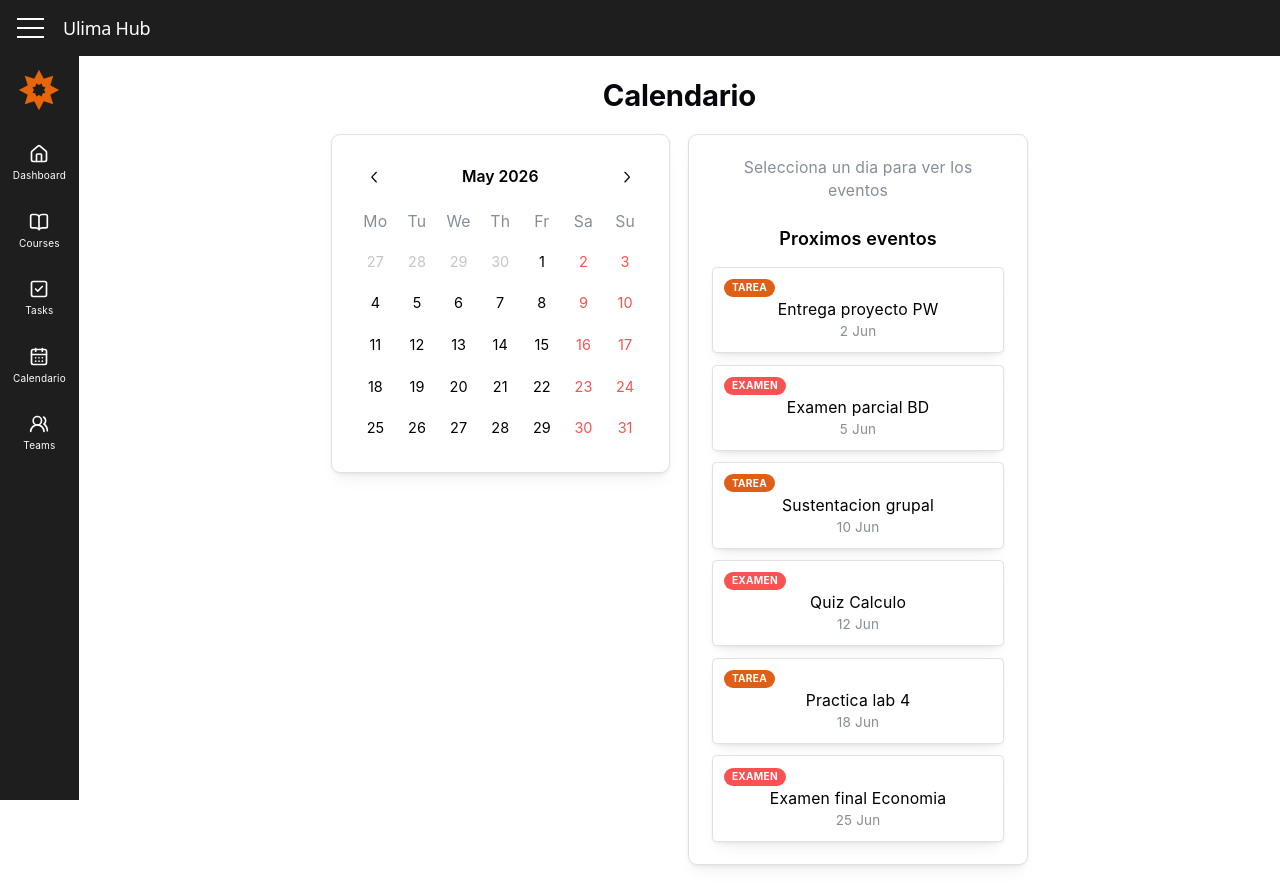
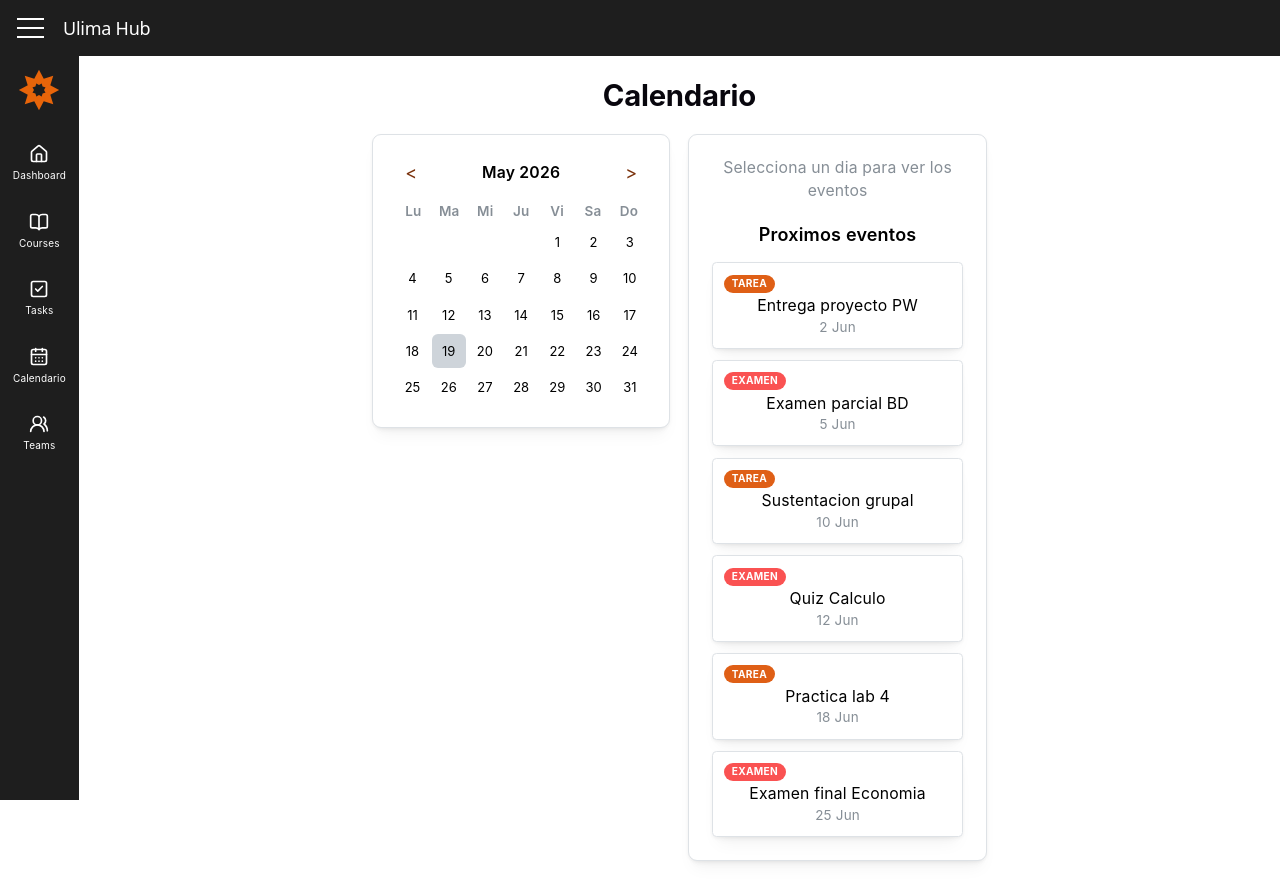
Before and after one commit to AngelZC790347/UlimaHub, a React (Vite) app: page /calendar in a window 1280 px wide. Built offline with nearby package versions, Linux system fonts and the light colour scheme.

Commit message:
fix bugs visuales: calendario y courses
- reemplazar Calendar de mantine/dates con grid CSS nativo (fix resize al seleccionar dia)
- courses: fix mt="auto" en badges que no funcionaba sin flex en el card

Co-Authored-By: rasec100 <cesar@nunez.pe>

```diff
--- a/src/pages/calendar/index.tsx
+++ b/src/pages/calendar/index.tsx
@@ -1,8 +1,16 @@
 import { useState } from 'react';
-import { Badge, Card, Grid, Stack, Text, Title } from '@mantine/core';
-import { Calendar } from '@mantine/dates';
+import {
+  ActionIcon,
+  Badge,
+  Card,
+  Grid,
+  Group,
+  Stack,
+  Text,
+  Title,
+} from '@mantine/core';
 import dayjs from 'dayjs';
-import '@mantine/dates/styles.css';
+import type { Dayjs } from 'dayjs';
 
 // eventos de ejemplo, despues vendria del backend
 const eventosDelMes = [
@@ -18,18 +26,29 @@ function colorTipo(tipo: string) {
   return tipo === 'examen' ? 'red' : 'brand';
 }
 
+// genera las celdas del mes (null = espacio vacio al inicio de la semana)
+function getCeldas(mes: Dayjs): (number | null)[] {
+  const primero = mes.startOf('month');
+  const dow = primero.day(); // 0=dom, 1=lun...
+  const offset = dow === 0 ? 6 : dow - 1; // ajuste para que empiece en lunes
+  const celdas: (number | null)[] = [];
+  for (let i = 0; i < offset; i++) celdas.push(null);
+  for (let d = 1; d <= primero.daysInMonth(); d++) celdas.push(d);
+  return celdas;
+}
+
+const DIAS_SEMANA = ['Lu', 'Ma', 'Mi', 'Ju', 'Vi', 'Sa', 'Do'];
+
 const CalendarPage = () => {
-  const [diaSeleccionado, setDiaSeleccionado] = useState<Date | null>(null);
+  const hoy = dayjs();
+  const [mesViendo, setMesViendo] = useState(() => dayjs());
+  const [diaSeleccionado, setDiaSeleccionado] = useState<string | null>(null);
 
-  // filtra los eventos del dia que se clickeo
+  const celdas = getCeldas(mesViendo);
+
   const eventosDelDia = diaSeleccionado
-    ? eventosDelMes.filter((e) =>
-        dayjs(e.fecha).isSame(dayjs(diaSeleccionado), 'day')
-      )
+    ? eventosDelMes.filter((e) => e.fecha === diaSeleccionado)
     : [];
-
-  // dias que tienen eventos para remarcarlos en el calendario
-  const diasConEventos = eventosDelMes.map((e) => e.fecha);
 
   return (
     <div style={{ padding: '20px' }}>
@@ -38,28 +57,92 @@ const CalendarPage = () => {
       </Title>
 
       <Grid>
-        <Grid.Col span={{ base: 12, md: 6 }} style={{ minWidth: 0 }}>
+        <Grid.Col span={{ base: 12, md: 6 }}>
           <Card shadow="sm" padding="lg" radius="md" withBorder>
-            <Calendar
-              getDayProps={(date) => {
-                const tieneEvento = diasConEventos.some((f) =>
-                  dayjs(f).isSame(dayjs(date), 'day')
+            {/* navegacion mes */}
+            <Group justify="space-between" mb="sm">
+              <ActionIcon
+                variant="subtle"
+                onClick={() => setMesViendo((m) => m.subtract(1, 'month'))}
+              >
+                {'<'}
+              </ActionIcon>
+              <Text fw={600} size="sm">
+                {mesViendo.format('MMMM YYYY')}
+              </Text>
+              <ActionIcon
+                variant="subtle"
+                onClick={() => setMesViendo((m) => m.add(1, 'month'))}
+              >
+                {'>'}
+              </ActionIcon>
+            </Group>
+
+            {/* cabecera dias de la semana */}
+            <div
+              style={{
+                display: 'grid',
+                gridTemplateColumns: 'repeat(7, 1fr)',
+                marginBottom: 4,
+              }}
+            >
+              {DIAS_SEMANA.map((d) => (
+                <Text key={d} size="xs" ta="center" c="dimmed" fw={600}>
+                  {d}
+                </Text>
+              ))}
+            </div>
+
+            {/* grid de dias - columnas fijas, no cambia con el contenido */}
+            <div
+              style={{
+                display: 'grid',
+                gridTemplateColumns: 'repeat(7, 1fr)',
+                gap: 2,
+              }}
+            >
+              {celdas.map((dia, i) => {
+                if (!dia) return <div key={i} />;
+                const fechaStr = mesViendo.date(dia).format('YYYY-MM-DD');
+                const tieneEvento = eventosDelMes.some(
+                  (e) => e.fecha === fechaStr
                 );
-                return {
-                  selected: diaSeleccionado
-                    ? dayjs(date).isSame(dayjs(diaSeleccionado), 'day')
-                    : false,
-                  onClick: () => setDiaSeleccionado(date),
-                  style: tieneEvento
-                    ? { fontWeight: 700, textDecoration: 'underline' }
-                    : {},
-                };
-              }}
-            />
+                const seleccionado = fechaStr === diaSeleccionado;
+                const esHoy = mesViendo.date(dia).isSame(hoy, 'day');
+                return (
+                  <button
+                    key={i}
+                    onClick={() =>
+                      setDiaSeleccionado(seleccionado ? null : fechaStr)
+                    }
+                    style={{
+                      aspectRatio: '1',
+                      border: 'none',
+                      borderRadius: 6,
+                      cursor: 'pointer',
+                      fontWeight: tieneEvento ? 700 : 400,
+                      textDecoration: tieneEvento ? 'underline' : 'none',
+                      background: seleccionado
+                        ? 'var(--mantine-primary-color-filled)'
+                        : esHoy
+                          ? 'var(--mantine-color-default-border)'
+                          : 'transparent',
+                      color: seleccionado
+                        ? '#fff'
+                        : 'var(--mantine-color-text)',
+                      fontSize: 13,
+                    }}
+                  >
+                    {dia}
+                  </button>
+                );
+              })}
+            </div>
           </Card>
         </Grid.Col>
 
-        <Grid.Col span={{ base: 12, md: 6 }} style={{ minWidth: 0 }}>
+        {/* panel derecho: detalle del dia + lista de proximos */}
+        <Grid.Col span={{ base: 12, md: 6 }}>
           <Card shadow="sm" padding="lg" radius="md" withBorder h="100%">
             {diaSeleccionado ? (
               <>
@@ -67,7 +150,7 @@ const CalendarPage = () => {
                   {dayjs(diaSeleccionado).format('D [de] MMMM')}
                 </Text>
                 {eventosDelDia.length > 0 ? (
-                  <Stack gap="xs">
+                  <Stack gap="xs" mb="md">
                     {eventosDelDia.map((ev, i) => (
                       <Card key={i} padding="sm" radius="sm" withBorder>
                         <Badge color={colorTipo(ev.tipo)} size="xs" mb={4}>
@@ -78,19 +161,18 @@ const CalendarPage = () => {
                     ))}
                   </Stack>
                 ) : (
-                  <Text c="dimmed" size="sm">
+                  <Text c="dimmed" size="sm" mb="md">
                     No hay eventos este dia
                   </Text>
                 )}
               </>
             ) : (
-              <Text c="dimmed" size="sm">
+              <Text c="dimmed" size="sm" mb="md">
                 Selecciona un dia para ver los eventos
               </Text>
             )}
 
-            {/* lista completa de proximos eventos */}
-            <Text fw={600} mt="lg" mb="sm">
+            <Text fw={600} mb="sm">
               Proximos eventos
             </Text>
             <Stack gap="xs">
--- a/src/pages/courses/index.tsx
+++ b/src/pages/courses/index.tsx
@@ -54,8 +54,15 @@ const CoursesPage = () => {
       <Grid>
         {listaCursos.map((curso) => (
           <Grid.Col key={curso.id} span={{ base: 12, sm: 6, md: 4 }}>
-            <Card shadow="sm" padding="lg" radius="md" withBorder h="100%">
-              <Stack gap="xs">
+            <Card
+              shadow="sm"
+              padding="lg"
+              radius="md"
+              withBorder
+              h="100%"
+              style={{ display: 'flex', flexDirection: 'column' }}
+            >
+              <Stack gap="xs" style={{ flex: 1 }}>
                 <Text fw={700} size="lg">
                   {curso.nombre}
                 </Text>
```
